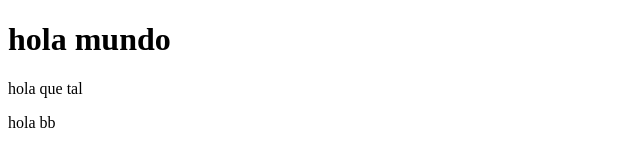
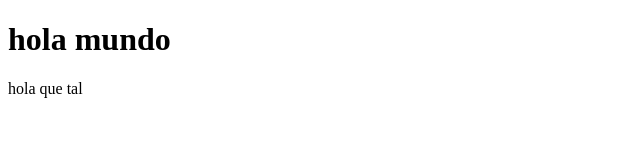
Before and after one commit to veracristianadrian/pruebagit, a plain HTML site: page index.html in a window 1280 px wide. Shown: the full height of the page, 0-640 px from the left. Drawn offline with Linux system fonts and the light colour scheme.

Commit message:
se elimino una linea de master

```diff
--- a/index.html
+++ b/index.html
@@ -8,7 +8,7 @@
 <body>
     <h1>hola mundo</h1>
     <p>hola que tal</p>
-    <p>hola bb</p>
+
 
 </body>
 </html>
```
